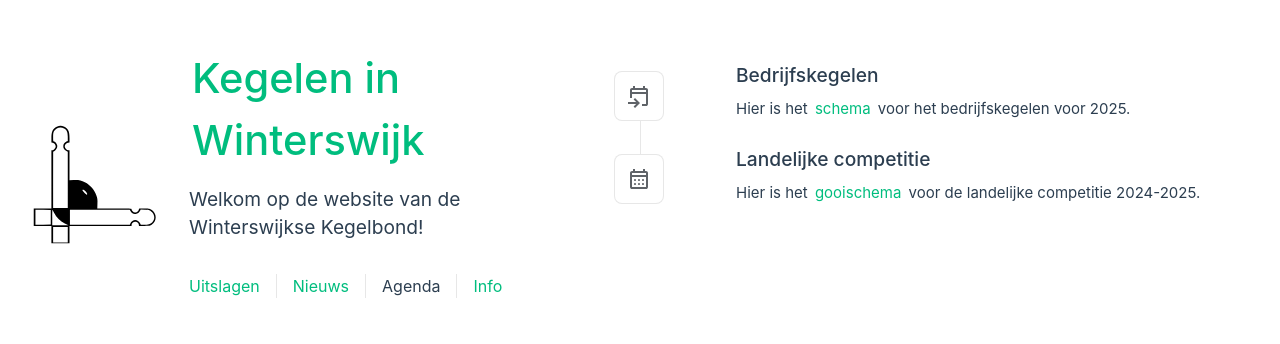
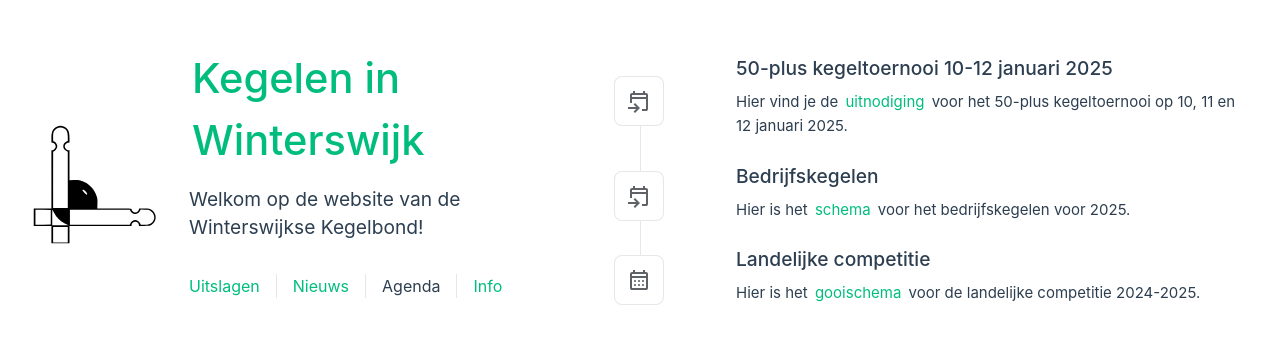
Before and after one commit to ruud00000/wkb-app, a Vue app: page /agenda in a window 1280 px wide. Shown: the part 216-560 px from the top of the page. Built offline with nearby package versions, Linux system fonts and the light colour scheme.

Commit message:
agenda updated

```diff
--- a/package.json
+++ b/package.json
@@ -1,6 +1,6 @@
 {
   "name": "wkb-app",
-  "version": "1.3.3",
+  "version": "1.3.4",
   "private": true,
   "author": "Ruud Naastepad",
   "scripts": {
--- a/src/components/Agenda.vue
+++ b/src/components/Agenda.vue
@@ -4,6 +4,7 @@ import AgendaCompetitieIcon from './icons/IconAgendaCompetitie.vue'
 import AgendaLandelijkeCompetitieIcon from './icons/IconAgendaLandelijkeCompetitie.vue'
 import AgendaCompetitieRonde5 from '/src/assets/agenda/Rooster-5e-ronde-WKB-competitie.pdf'
 import AgendaCompetitieRonde6 from '/src/assets/agenda/Rooster-6e-ronde-WKB-competitie.pdf'
+import Agenda50pluskegelen from '/src/assets/agenda/50plus-kegeltoernooi-2025.pdf'
 import AgendaBedrijfskegelen from '/src/assets/agenda/Bedrijfskegelen-groepsindeling-2025.pdf'
 import AgendaCompetitieLandelijk from '/src/assets/agenda/Landelijke-competitie-schema-2024-2025.pdf'
 import packageJson from '../../package.json'
@@ -13,6 +14,18 @@ const version = packageJson.version
 </script>
 
 <template>
+
+  <Item>
+    <template #icon>
+      <AgendaCompetitieIcon />
+    </template>
+    <template #heading>50-plus kegeltoernooi 10-12 januari 2025</template>
+    <template #content>
+      Hier vind je de
+      <a :href="Agenda50pluskegelen" target="_blank" rel="noopener">uitnodiging </a>
+      voor het 50-plus kegeltoernooi op 10, 11 en 12 januari 2025.
+    </template>
+  </Item>
 
   <Item>
     <template #icon>
```
